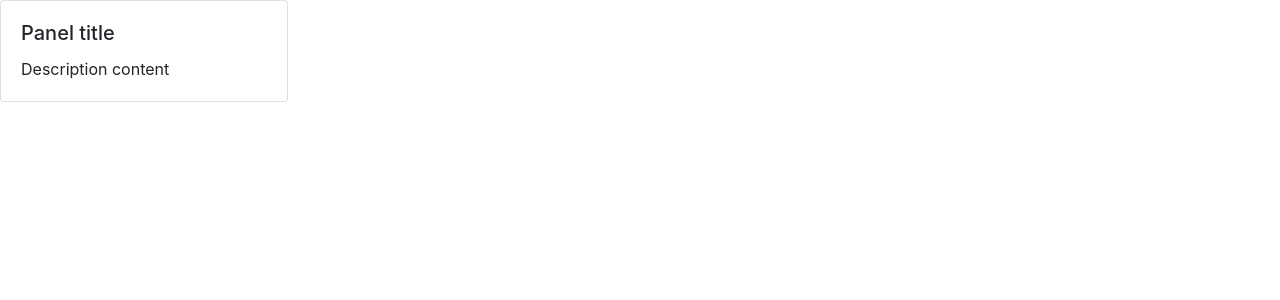
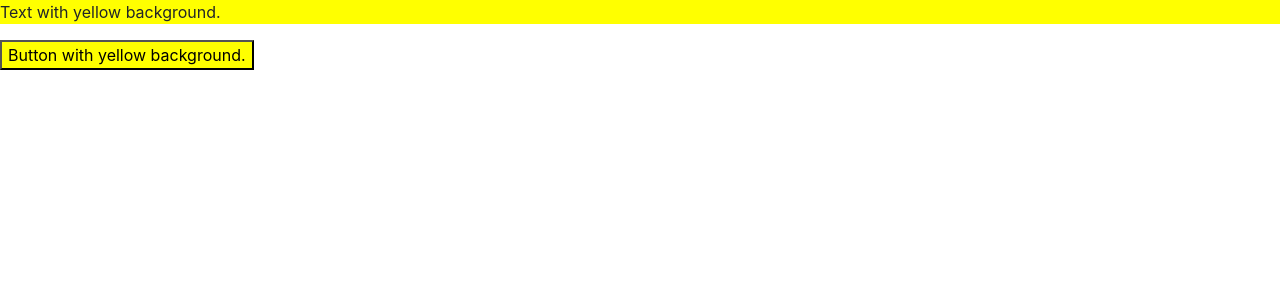
Before and after one commit to alinecbsr/angular-course, an Angular app in the folder directives/: page / in a window 1280 px wide. Shown: the top 300 px of the page. Built offline with nearby package versions, Linux system fonts and the light colour scheme.

Commit message:
Attribute directive, ElementRef and Renderer

```diff
--- a/directives/src/app/app.component.html
+++ b/directives/src/app/app.component.html
@@ -4,7 +4,8 @@
 <!-- <app-directive-ngclass></app-directive-ngclass> -->
 <!-- <app-directive-ngstyle></app-directive-ngstyle> -->
 <!-- <app-operator-elvis></app-operator-elvis> -->
-<app-example-ng-content>
+<!-- <app-example-ng-content>
   <div class="title"> Panel title</div>
   <div class="content">Description content</div>
-</app-example-ng-content>
+</app-example-ng-content> -->
+<app-custom-directive></app-custom-directive>
--- a/directives/src/app/app.module.ts
+++ b/directives/src/app/app.module.ts
@@ -10,6 +10,8 @@ import { DirectiveNgclassComponent } from './directive-ngclass/directive-ngclass
 import { DirectiveNgstyleComponent } from './directive-ngstyle/directive-ngstyle.component';
 import { OperatorElvisComponent } from './operator-elvis/operator-elvis.component';
 import { ExampleNgContentComponent } from './example-ng-content/example-ng-content.component';
+import { BkgYellowDirective } from './shared/bkg-yellow.directive';
+import { CustomDirectiveComponent } from './custom-directive/custom-directive.component';
 
 @NgModule({
   declarations: [
@@ -20,7 +22,9 @@ import { ExampleNgContentComponent } from './example-ng-content/example-ng-conte
     DirectiveNgclassComponent,
     DirectiveNgstyleComponent,
     OperatorElvisComponent,
-    ExampleNgContentComponent
+    ExampleNgContentComponent,
+    BkgYellowDirective,
+    CustomDirectiveComponent
   ],
   imports: [
     BrowserModule,
--- /dev/null
+++ b/directives/src/app/custom-directive/custom-directive.component.html
@@ -0,0 +1,7 @@
+<p bkgYellow >
+  Text with yellow background.
+</p>
+
+<button bkgYellow>
+  Button with yellow background.
+</button>
--- /dev/null
+++ b/directives/src/app/custom-directive/custom-directive.component.ts
@@ -0,0 +1,15 @@
+import { Component, OnInit } from '@angular/core';
+
+@Component({
+  selector: 'app-custom-directive',
+  templateUrl: './custom-directive.component.html',
+  styleUrls: ['./custom-directive.component.scss']
+})
+export class CustomDirectiveComponent implements OnInit {
+
+  constructor() { }
+
+  ngOnInit(): void {
+  }
+
+}
--- /dev/null
+++ b/directives/src/app/shared/bkg-yellow.directive.ts
@@ -0,0 +1,25 @@
+import { Directive, ElementRef, Renderer2 } from '@angular/core';
+
+@Directive({
+  selector: '[bkgYellow]'
+  // selector: 'p[bkgYellow]'
+  //Restrict usage in p tag, for example
+})
+export class BkgYellowDirective {
+
+  constructor(
+    private _elementRef: ElementRef,
+    private _renderer: Renderer2
+  ) {
+
+    // console.log(this._elementRef);
+    // this._elementRef.nativeElement.style.backgroundColor = 'yellow';
+    // console.log(this._elementRef);
+
+    this._renderer.setStyle(
+      this._elementRef.nativeElement,
+      'background-color',
+      'yellow'
+    );
+  }
+}
```
Also changed, not shown: directives/src/app/custom-directive/custom-directive.component.scss (added), 1 other file (tests, documents, lock files or other folders).
